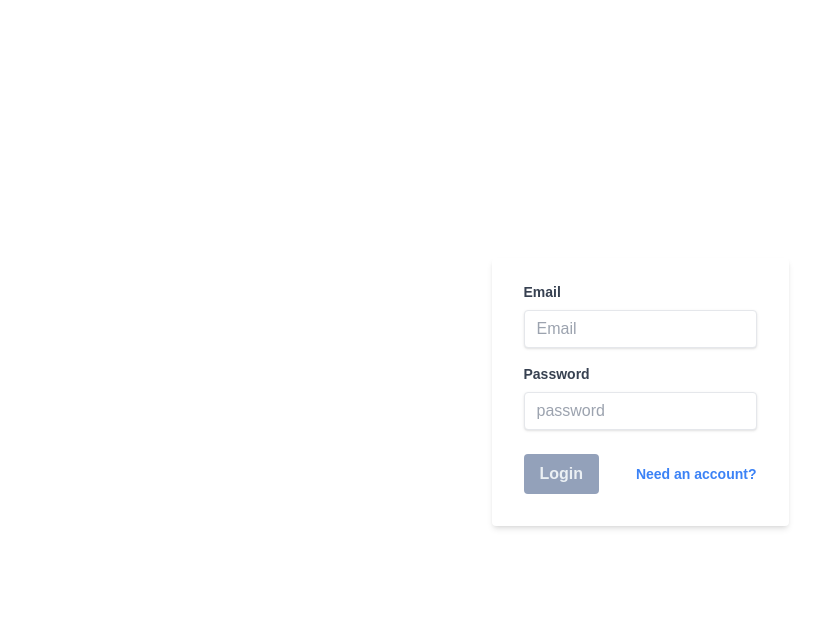
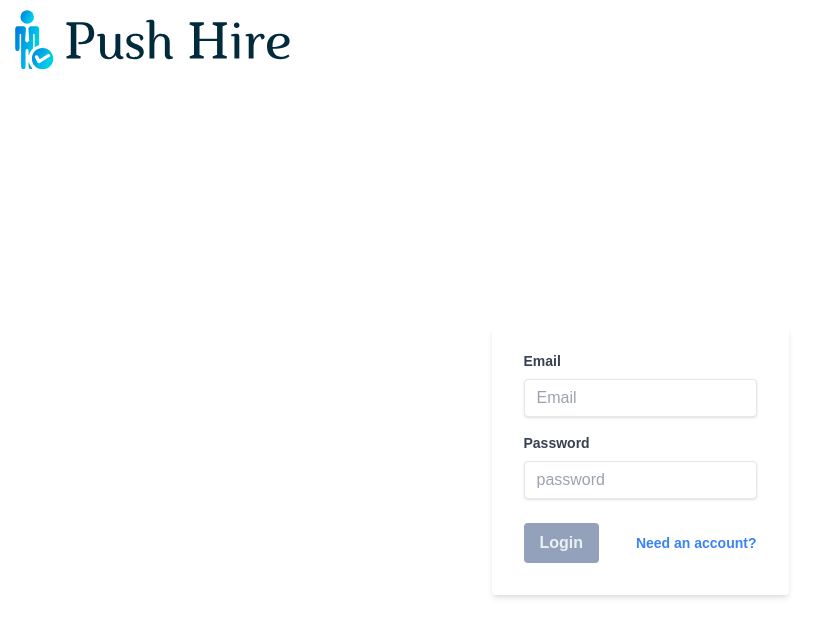
Before and after one commit to Tim-Quattrochi/Job-Tracker-Ext, a React (Vite) app: page /login in a window 1280 px wide. Shown: the top 636 px of the page, without its empty margins (0-833 px from the left). Built offline with nearby package versions, Linux system fonts and the light colour scheme; what @tiptap/extension-color would draw is missing.

Commit message:
added placeholder logo for now on App

```diff
--- a/src/App.jsx
+++ b/src/App.jsx
@@ -1,15 +1,22 @@
 import { Routes, Route } from "react-router-dom";
 import JobTracker from "./components/JobTracker/JobTracker";
 import Login from "./pages/Login/Login";
+import logo from "./assets/logo.svg";
 
 function App() {
   return (
-    <>
+    <div className="">
+      <img
+        src={logo}
+        width="275px"
+        alt=""
+        style={{ marginTop: "10px", marginLeft: "15px" }}
+      />
       <Routes>
         <Route path="/" element={<JobTracker />} />
         <Route path="/login" element={<Login />} />
       </Routes>
-    </>
+    </div>
   );
 }
 
```
